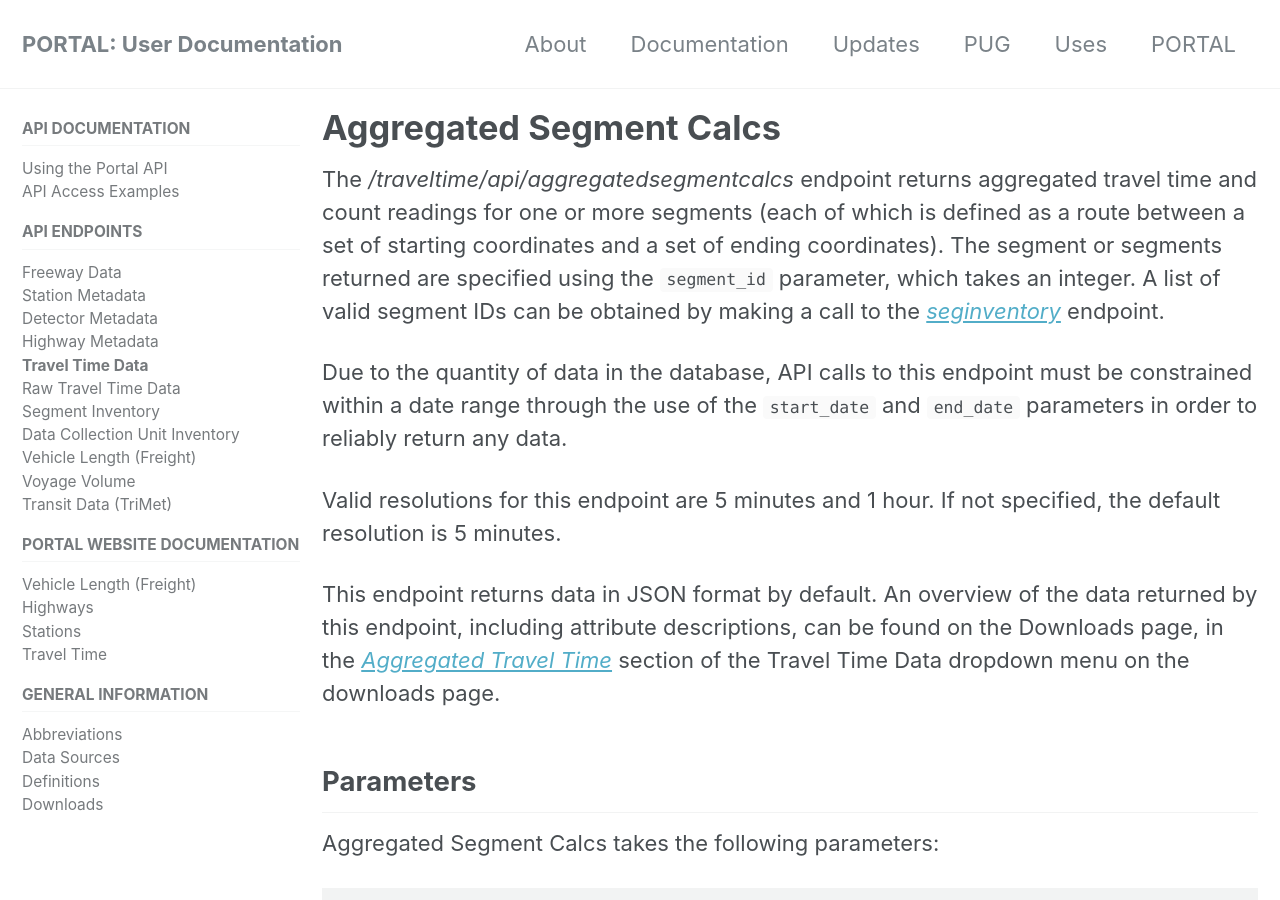
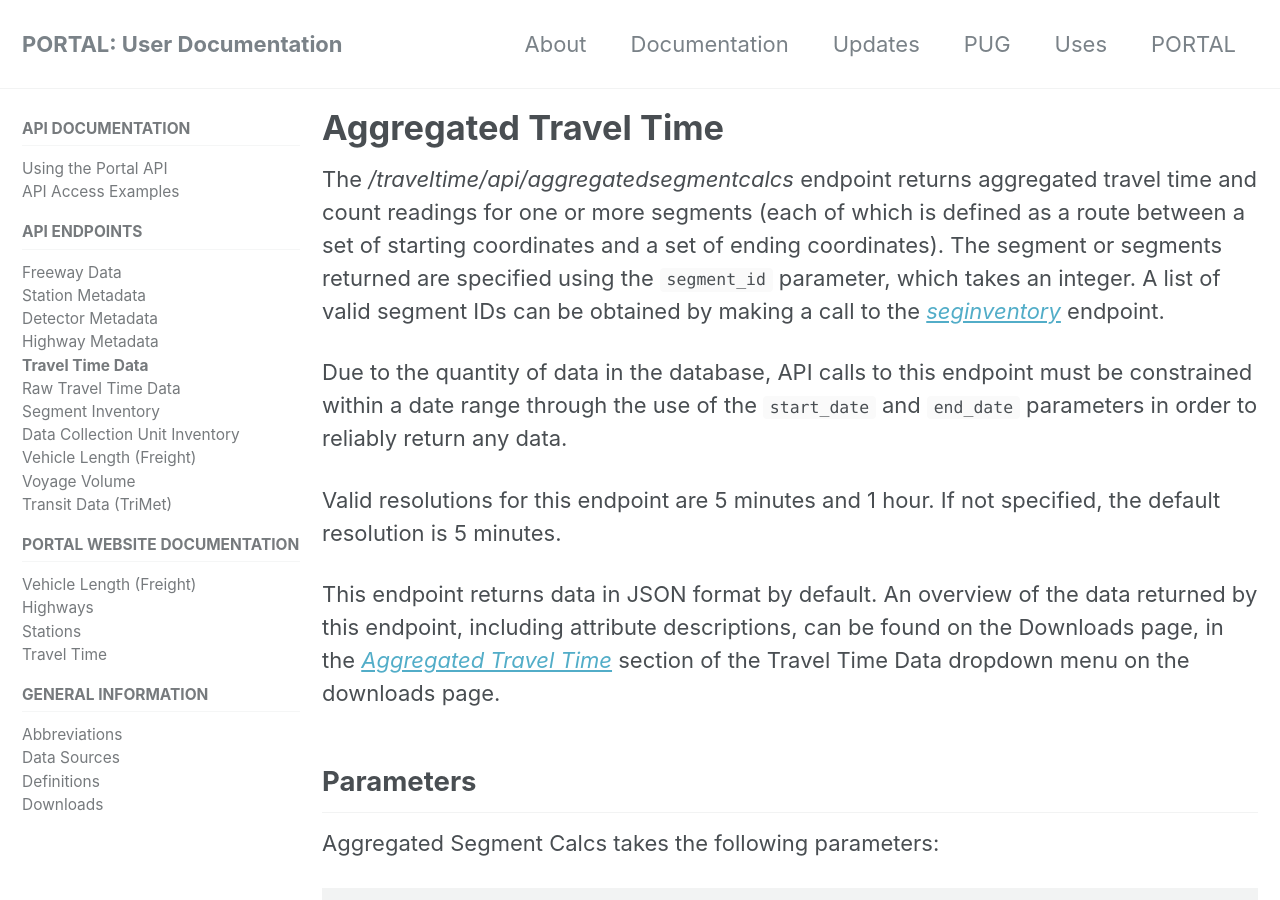
Before and after one commit to adus/portal-documentation, a Jekyll site: the page built from _documents/aggregatedsegmentcalcs.md, in a window 1280 px wide and 900 px high. Built offline with Jekyll 4.4.1, drawn with Linux system fonts in a browser that asks for light colours; nearby versions of some CDN libraries.

Commit message:
Update aggregatedsegmentcalcs.md
Changed title to be more human readable - aggregated segment calcs to aggregated travel time.

```diff
--- a/_documents/aggregatedsegmentcalcs.md
+++ b/_documents/aggregatedsegmentcalcs.md
@@ -1,5 +1,5 @@
 ---
-title: "Aggregated Segment Calcs"
+title: "Aggregated Travel Time"
 ---
 The _/traveltime/api/aggregatedsegmentcalcs_ endpoint returns aggregated travel time and count readings for one or more segments (each of which is defined as a route between a set of starting coordinates and a set of ending coordinates). The segment or segments returned are specified using the `segment_id` parameter, which takes an integer. A list of valid segment IDs can be obtained by making a call to the [_seginventory_]({{ site.url }}{{ site.baseurl }}/documents/seginventory/) endpoint.
 
```
